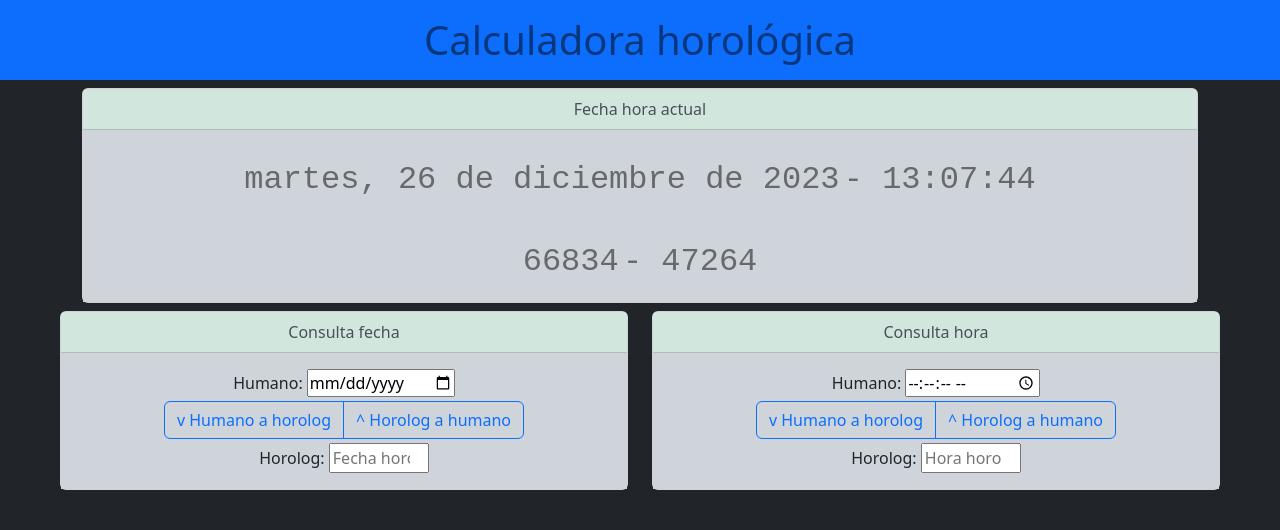
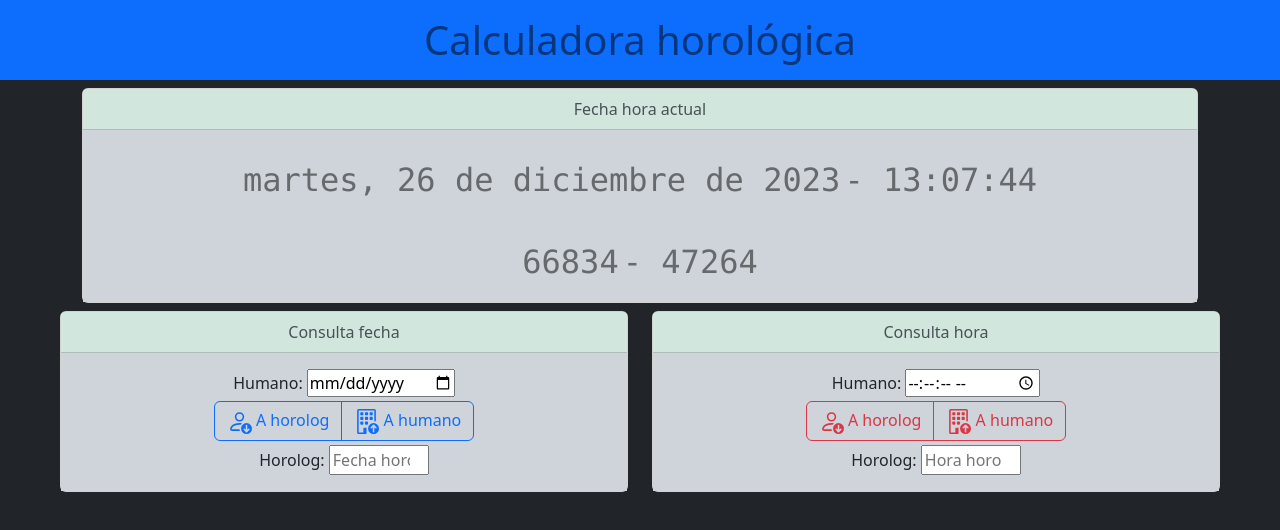
Before and after one commit to arturopor/calculadora-horologica, a plain HTML site: page index.html in a window 1280 px wide. Drawn offline with nearby package versions, Linux system fonts and the light colour scheme.

Commit message:
Retoques estéticos.

```diff
--- a/index.html
+++ b/index.html
@@ -17,11 +17,11 @@
                 Fecha hora actual
             </div>
             <div class="card-body bg-dark-subtle">
-                <div id="fechaActualHumano" class="text-black-50"></div>
-                <div id="horaActualHumano" class="text-black-50"></div>
+                <div id="fechaActualHumano" class="text-black-50 font-weight-bold font-monospace"></div>
+                <div id="horaActualHumano" class="text-black-50 font-weight-bold font-monospace"></div>
                 <br><br>
-                <div id="fechaActualHorolog" class="text-black-50"></div>
-                <div id="horaActualHorolog" class="text-black-50"></div>
+                <div id="fechaActualHorolog" class="text-black-50 font-weight-bold font-monospace"></div>
+                <div id="horaActualHorolog" class="text-black-50 font-weight-bold font-monospace"></div>
             </div>
         </div>
     </div>
@@ -36,8 +36,19 @@
                 <input lang="es" type="date" placeholder="Fecha humano" id="fechaConvertirHumano">
                 <br>
                 <div class="btn-group m-1" role="group" aria-label="Conversión fecha">
-                    <button class="btn btn-outline-primary" id="btnConvertirAFechaHorolog">v Humano a horolog</button>
-                    <button class="btn btn-outline-primary" id="btnConvertirAFechaHumano">^ Horolog a humano</button>
+                    <button class="btn btn-outline-primary" id="btnConvertirAFechaHorolog" class="bi bi-person-down">
+                        <svg xmlns="http://www.w3.org/2000/svg" width="25" height="25" fill="currentColor" class="bi bi-person-down" viewBox="0 0 16 16">
+                            <path d="M12.5 9a3.5 3.5 0 1 1 0 7 3.5 3.5 0 0 1 0-7m.354 5.854 1.5-1.5a.5.5 0 0 0-.708-.708l-.646.647V10.5a.5.5 0 0 0-1 0v2.793l-.646-.647a.5.5 0 0 0-.708.708l1.5 1.5a.5.5 0 0 0 .708 0ZM11 5a3 3 0 1 1-6 0 3 3 0 0 1 6 0M8 7a2 2 0 1 0 0-4 2 2 0 0 0 0 4"/>
+                            <path d="M8.256 14a4.474 4.474 0 0 1-.229-1.004H3c.001-.246.154-.986.832-1.664C4.484 10.68 5.711 10 8 10c.26 0 .507.009.74.025.226-.341.496-.65.804-.918C9.077 9.038 8.564 9 8 9c-5 0-6 3-6 4s1 1 1 1z"/>
+                          </svg>
+                         A horolog</button>
+                    <button class="btn btn-outline-primary" id="btnConvertirAFechaHumano">
+                        <svg xmlns="http://www.w3.org/2000/svg" width="25" height="25" fill="currentColor" class="bi bi-building-up" viewBox="0 0 16 16">
+                            <path d="M12.5 16a3.5 3.5 0 1 0 0-7 3.5 3.5 0 0 0 0 7m.354-5.854 1.5 1.5a.5.5 0 0 1-.708.708L13 11.707V14.5a.5.5 0 0 1-1 0v-2.793l-.646.647a.5.5 0 0 1-.708-.708l1.5-1.5a.5.5 0 0 1 .708 0"/>
+                            <path d="M2 1a1 1 0 0 1 1-1h10a1 1 0 0 1 1 1v6.5a.5.5 0 0 1-1 0V1H3v14h3v-2.5a.5.5 0 0 1 .5-.5H8v4H3a1 1 0 0 1-1-1z"/>
+                            <path d="M4.5 2a.5.5 0 0 0-.5.5v1a.5.5 0 0 0 .5.5h1a.5.5 0 0 0 .5-.5v-1a.5.5 0 0 0-.5-.5zm3 0a.5.5 0 0 0-.5.5v1a.5.5 0 0 0 .5.5h1a.5.5 0 0 0 .5-.5v-1a.5.5 0 0 0-.5-.5zm3 0a.5.5 0 0 0-.5.5v1a.5.5 0 0 0 .5.5h1a.5.5 0 0 0 .5-.5v-1a.5.5 0 0 0-.5-.5zm-6 3a.5.5 0 0 0-.5.5v1a.5.5 0 0 0 .5.5h1a.5.5 0 0 0 .5-.5v-1a.5.5 0 0 0-.5-.5zm3 0a.5.5 0 0 0-.5.5v1a.5.5 0 0 0 .5.5h1a.5.5 0 0 0 .5-.5v-1a.5.5 0 0 0-.5-.5zm3 0a.5.5 0 0 0-.5.5v1a.5.5 0 0 0 .5.5h1a.5.5 0 0 0 .5-.5v-1a.5.5 0 0 0-.5-.5zm-6 3a.5.5 0 0 0-.5.5v1a.5.5 0 0 0 .5.5h1a.5.5 0 0 0 .5-.5v-1a.5.5 0 0 0-.5-.5zm3 0a.5.5 0 0 0-.5.5v1a.5.5 0 0 0 .5.5h1a.5.5 0 0 0 .5-.5v-1a.5.5 0 0 0-.5-.5z"/>
+                          </svg>
+                        A humano</button>
                 </div>
                 <br>
                 <label for="fechaConvertirHorolog">Horolog:</label>
@@ -55,8 +66,19 @@
                 <input type="time" step="1" id="horaConvertirHumano">
                 <br>
                 <div class="btn-group m-1" role="group" aria-label="Conversión hora">
-                    <button type="button" class="btn btn-outline-primary" id="btnConvertirAHoraHorolog">v Humano a horolog</button>
-                    <button type="button" class="btn btn-outline-primary" id="btnConvertirAHoraHumano">^ Horolog a humano</button>
+                    <button type="button" class="btn btn-outline-danger" id="btnConvertirAHoraHorolog">
+                        <svg xmlns="http://www.w3.org/2000/svg" width="25" height="25" fill="currentColor" class="bi bi-person-down" viewBox="0 0 16 16">
+                        <path d="M12.5 9a3.5 3.5 0 1 1 0 7 3.5 3.5 0 0 1 0-7m.354 5.854 1.5-1.5a.5.5 0 0 0-.708-.708l-.646.647V10.5a.5.5 0 0 0-1 0v2.793l-.646-.647a.5.5 0 0 0-.708.708l1.5 1.5a.5.5 0 0 0 .708 0ZM11 5a3 3 0 1 1-6 0 3 3 0 0 1 6 0M8 7a2 2 0 1 0 0-4 2 2 0 0 0 0 4"/>
+                        <path d="M8.256 14a4.474 4.474 0 0 1-.229-1.004H3c.001-.246.154-.986.832-1.664C4.484 10.68 5.711 10 8 10c.26 0 .507.009.74.025.226-.341.496-.65.804-.918C9.077 9.038 8.564 9 8 9c-5 0-6 3-6 4s1 1 1 1z"/>
+                      </svg>
+                     A horolog</button>
+                    <button type="button" class="btn btn-outline-danger" id="btnConvertirAHoraHumano">
+                        <svg xmlns="http://www.w3.org/2000/svg" width="25" height="25" fill="currentColor" class="bi bi-building-up" viewBox="0 0 16 16">
+                        <path d="M12.5 16a3.5 3.5 0 1 0 0-7 3.5 3.5 0 0 0 0 7m.354-5.854 1.5 1.5a.5.5 0 0 1-.708.708L13 11.707V14.5a.5.5 0 0 1-1 0v-2.793l-.646.647a.5.5 0 0 1-.708-.708l1.5-1.5a.5.5 0 0 1 .708 0"/>
+                        <path d="M2 1a1 1 0 0 1 1-1h10a1 1 0 0 1 1 1v6.5a.5.5 0 0 1-1 0V1H3v14h3v-2.5a.5.5 0 0 1 .5-.5H8v4H3a1 1 0 0 1-1-1z"/>
+                        <path d="M4.5 2a.5.5 0 0 0-.5.5v1a.5.5 0 0 0 .5.5h1a.5.5 0 0 0 .5-.5v-1a.5.5 0 0 0-.5-.5zm3 0a.5.5 0 0 0-.5.5v1a.5.5 0 0 0 .5.5h1a.5.5 0 0 0 .5-.5v-1a.5.5 0 0 0-.5-.5zm3 0a.5.5 0 0 0-.5.5v1a.5.5 0 0 0 .5.5h1a.5.5 0 0 0 .5-.5v-1a.5.5 0 0 0-.5-.5zm-6 3a.5.5 0 0 0-.5.5v1a.5.5 0 0 0 .5.5h1a.5.5 0 0 0 .5-.5v-1a.5.5 0 0 0-.5-.5zm3 0a.5.5 0 0 0-.5.5v1a.5.5 0 0 0 .5.5h1a.5.5 0 0 0 .5-.5v-1a.5.5 0 0 0-.5-.5zm3 0a.5.5 0 0 0-.5.5v1a.5.5 0 0 0 .5.5h1a.5.5 0 0 0 .5-.5v-1a.5.5 0 0 0-.5-.5zm-6 3a.5.5 0 0 0-.5.5v1a.5.5 0 0 0 .5.5h1a.5.5 0 0 0 .5-.5v-1a.5.5 0 0 0-.5-.5zm3 0a.5.5 0 0 0-.5.5v1a.5.5 0 0 0 .5.5h1a.5.5 0 0 0 .5-.5v-1a.5.5 0 0 0-.5-.5z"/>
+                      </svg>
+                    A humano</button>
                 </div>
                 <br>
                 <label for="horaConvertirHorolog">Horolog:</label>
--- a/styles.css
+++ b/styles.css
@@ -19,7 +19,7 @@
 } */
 
 #fechaActualHumano, #horaActualHumano, #fechaActualHorolog, #horaActualHorolog {
-    font-family: 'Courier New', Courier, monospace;
+    /* font-family: 'Courier New', Courier, monospace; */
     font-size: 2rem;
     margin-top: 10px;
     color: #555;
```
